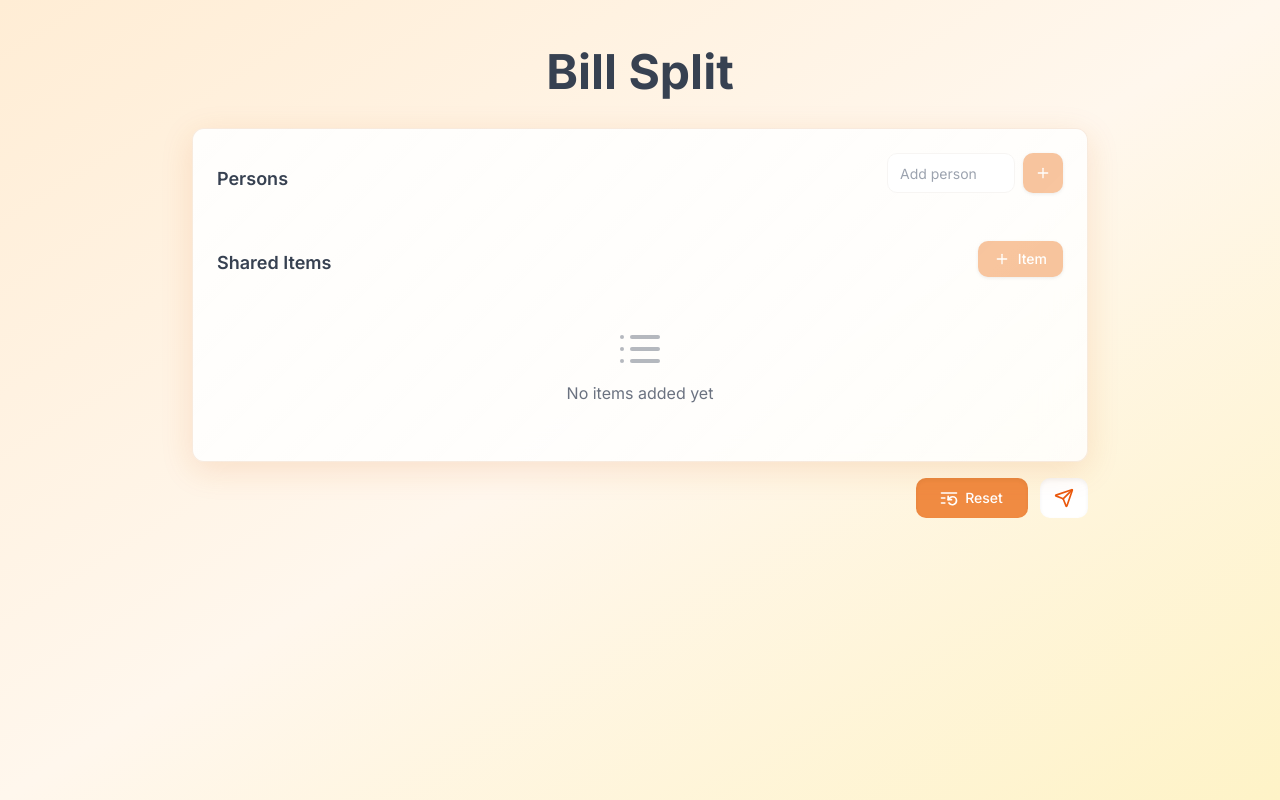
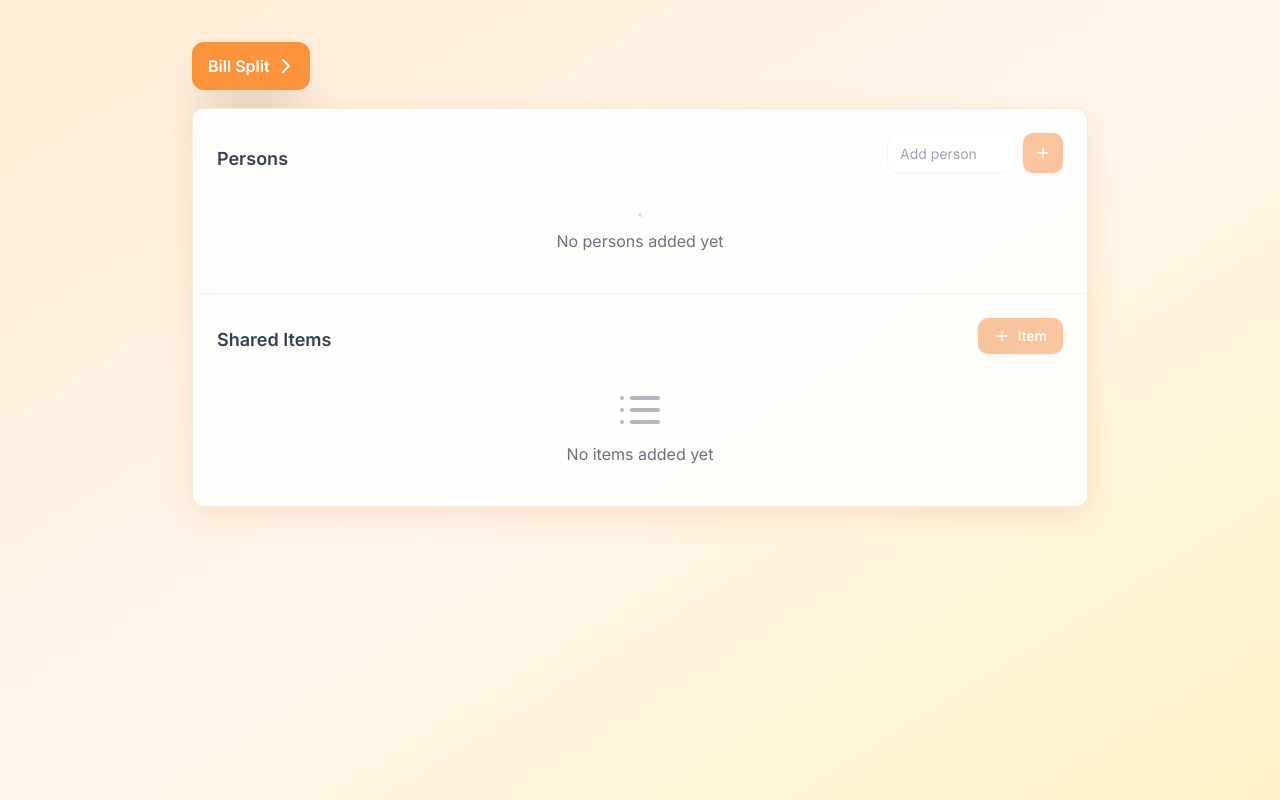
Before and after one commit to tchtan/tanbillsplit, a React (Vite) app: page / in a window 1280 px wide. Built offline with nearby package versions, Linux system fonts and the light colour scheme.

Commit message:
touchup #4

```diff
--- a/src/pages/Index.tsx
+++ b/src/pages/Index.tsx
@@ -12,8 +12,9 @@ import {
   ArrowRight,
   WalletMinimal,
   Send,
-  Rewind,
   ListRestart,
+  ChevronLeft,
+  ChevronRight,
 } from "lucide-react";
 interface Item {
   id: string;
@@ -302,17 +303,64 @@ const Index = () => {
       });
   };
 
+  const [headerOpen, setHeaderOpen] = useState(false);
+
   return (
-    <div className="min-h-screen bg-gradient-to-br from-orange-100 via-orange-50 to-amber-100 p-4 font-sans">
-      <div className="max-w-4xl mx-auto">
+    <div className="min-h-screen flex flex-col bg-gradient-to-br from-orange-100 via-orange-50 to-amber-100 p-4 font-sans">
+      <div className="flex-1 flex items-start justify-center p-2">
+        <div className="w-full max-w-4xl flex flex-col items-stretch">
           {/* Header */}
-        <div className="text-center mb-8 pt-8">
-          <h1 className="text-4xl md:text-5xl font-bold text-gray-700 mb-2 animate-fade-in">
-            Bill Split
-          </h1>
+          <div className="flex items-center gap-1 py-4">
+            {/* Toggle button */}
+            <button
+              onClick={() => setHeaderOpen(!headerOpen)}
+              className={`flex items-center px-3 py-2 rounded-lg shadow-2xl transition-all bg-orange-400 ${
+                headerOpen ? "opacity-60" : "opacity-100"
+              }`}
+            >
+              <span className="font-semibold text-white p-1">Bill Split</span>
+              {headerOpen ? (
+                <ChevronLeft className="h-6 w-6 text-white" />
+              ) : (
+                <ChevronRight className="h-6 w-6 text-white" />
+              )}
+            </button>
+
+            {/* Slide-out actions container with background */}
+            <div
+              className={`flex items-center gap-2 transition-all duration-300 rounded-lg px-3 py-2 bg-orange-200 ${
+                headerOpen
+                  ? "opacity-100 w-auto ml-2"
+                  : "opacity-0 w-0 overflow-hidden"
+              }`}
+            >
+              <Button
+                onClick={() => {
+                  if (
+                    window.confirm("Are you sure you want to reset everything?")
+                  ) {
+                    setItems([]);
+                    setPersons([]);
+                    localStorage.removeItem("billSplitItems");
+                    localStorage.removeItem("billSplitPersons");
+                    setNewItemName("");
+                    setNewItemAmount("");
+                    setNewPersonName("");
+                  }
+                }}
+                className="w-24 h-9 drop-shadow-sm bg-orange-400"
+              >
+                <ListRestart className="scale-125" />
+                <p className="font-semibold text-sm">Reset</p>
+              </Button>
+              <Button
+                onClick={generateShareLink}
+                className="w-12 h-9 bg-white drop-shadow-sm text-orange-500 hover:bg-orange-100"
+              >
+                <Send className="scale-125" />
+              </Button>
             </div>
-
-        <div className="grid gap-8">
+          </div>
           {/* Main Tabs Section */}
           <div className="space-y-4">
             <Card className="glass-card shadow-2xl border-0 animate-scale-in p-6 space-y-6">
@@ -341,11 +389,17 @@ const Index = () => {
                     </Button>
                   </div>
                 </div>
+                {persons.length === 0 && (
+                  <div className="text-center py-4 text-gray-500">
+                    <Users className="h-1 w-12 mx-auto mb-3 opacity-50" />
+                    <p>No persons added yet</p>
+                  </div>
+                )}
                 <div className="flex flex-wrap gap-2 items-center mb-4">
                   {persons.map((person) => (
                     <div
                       key={person.id}
-                      className={`flex items-center gap-2 px-3 py-1 rounded-lg shadow-inner cursor-default select-none transition-colors hover:brightness-90 ${person.color}`}
+                      className={`flex items-center gap-2 px-3 py-1.5 rounded-lg shadow-inner cursor-default select-none transition-colors hover:brightness-90 ${person.color}`}
                       title={person.name}
                     >
                       <span className="font-medium text-sm">{person.name}</span>
@@ -362,7 +416,7 @@ const Index = () => {
                   ))}
                 </div>
               </div>
-
+              <div className="border-t border-gray-200 opacity-50 -mx-6" />
               {/* Items List Section */}
               <div className="m-0">
                 <div className="flex justify-between items-end mb-4">
@@ -381,7 +435,7 @@ const Index = () => {
                 </div>
 
                 {items.length === 0 ? (
-                  <div className="text-center py-8 text-gray-500">
+                  <div className="text-center py-4 text-gray-500">
                     <List className="h-12 w-12 mx-auto mb-2 opacity-50" />
                     <p>No items added yet</p>
                   </div>
@@ -448,7 +502,7 @@ const Index = () => {
             </Card>
 
             {/* Debts Card */}
-            {debts.length > 0 && (
+            {debts.length > 0 ? (
               <Card className="glass-card shadow-2xl border-0">
                 <CardHeader>
                   <div className="flex justify-between items-center">
@@ -488,36 +542,9 @@ const Index = () => {
                   })}
                 </CardContent>
               </Card>
+            ) : (
+              <div className="" />
             )}
-
-            {/* Reset and Share Button */}
-            <div className="flex flex-row justify-end rounded-lg cursor-pointer gap-3">
-              <Button
-                onClick={() => {
-                  if (
-                    window.confirm("Are you sure you want to reset everything?")
-                  ) {
-                    setItems([]);
-                    setPersons([]);
-                    localStorage.removeItem("billSplitItems");
-                    localStorage.removeItem("billSplitPersons");
-                    setNewItemName("");
-                    setNewItemAmount("");
-                    setNewPersonName("");
-                  }
-                }}
-                // variant="outline"
-                className="w-28 h-10 shadow-inner"
-              >
-                <ListRestart className="scale-125"></ListRestart>
-                Reset
-              </Button>
-              <Button
-                onClick={generateShareLink}
-                className="w-12 h-10 bg-white text-orange-600 shadow-inner hover:bg-orange-100"
-              >
-                <Send className="items-center scale-125" />
-              </Button>
           </div>
         </div>
       </div>
@@ -583,9 +610,7 @@ const Index = () => {
                           : "opacity-40"
                       }`}
                     >
-                        <span className="text-sm font-medium">
-                          {person.name}
-                        </span>
+                      <span className="text-sm font-medium">{person.name}</span>
                     </button>
                   ))}
                 </div>
@@ -594,11 +619,7 @@ const Index = () => {
               <div className="space-y-2">
                 <div className="flex items-center justify-between">
                   <Label>Who shares this item?</Label>
-                    <Button
-                      variant="outline"
-                      size="sm"
-                      onClick={handleSelectAll}
-                    >
+                  <Button variant="outline" size="sm" onClick={handleSelectAll}>
                     {selectedPersons.length === persons.length
                       ? "Deselect All"
                       : "Select All"}
@@ -678,7 +699,6 @@ const Index = () => {
         </div>
       )}
     </div>
-    </div>
   );
 };
 export default Index;
```
Lines whose indentation alone changed are shown as unchanged.
